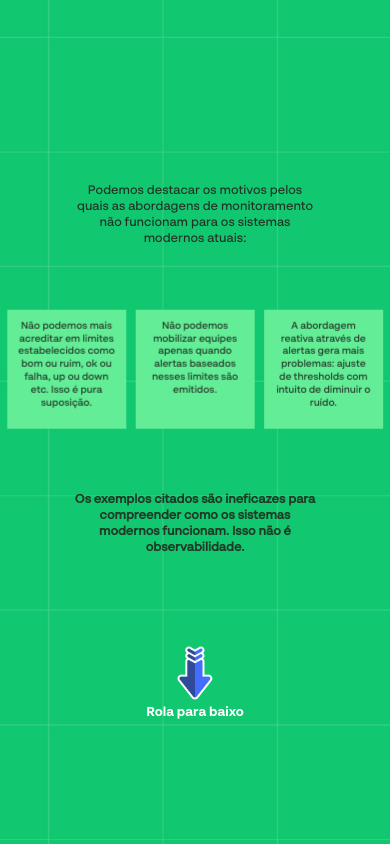
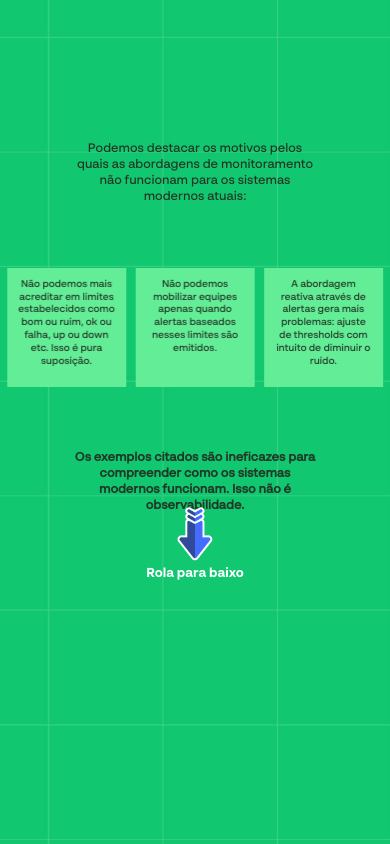
Before and after one commit to Monarini/react-project-picpay, a React (Create React App) app: page / in a window 390 px wide. Shown: the part 4220-5064 px from the top of the page. Built offline with nearby package versions, Linux system fonts and the light colour scheme.

Commit message:
Ajuste no resposivo

```diff
--- a/src/components/tela06/style.css
+++ b/src/components/tela06/style.css
@@ -43,8 +43,7 @@
 
 @media (max-width: 435px) {
   .container-06 {
-    transform: scale(0.65);
-    gap: 150px;
+    transform: scale(0.65) translate(0px, -70px);
     width: 300px
   }
 
@@ -56,6 +55,7 @@
   .justify-content {
     width: 400px;
     text-align: center;
+    gap: 50px;
   }
 
   .mobile {
```
